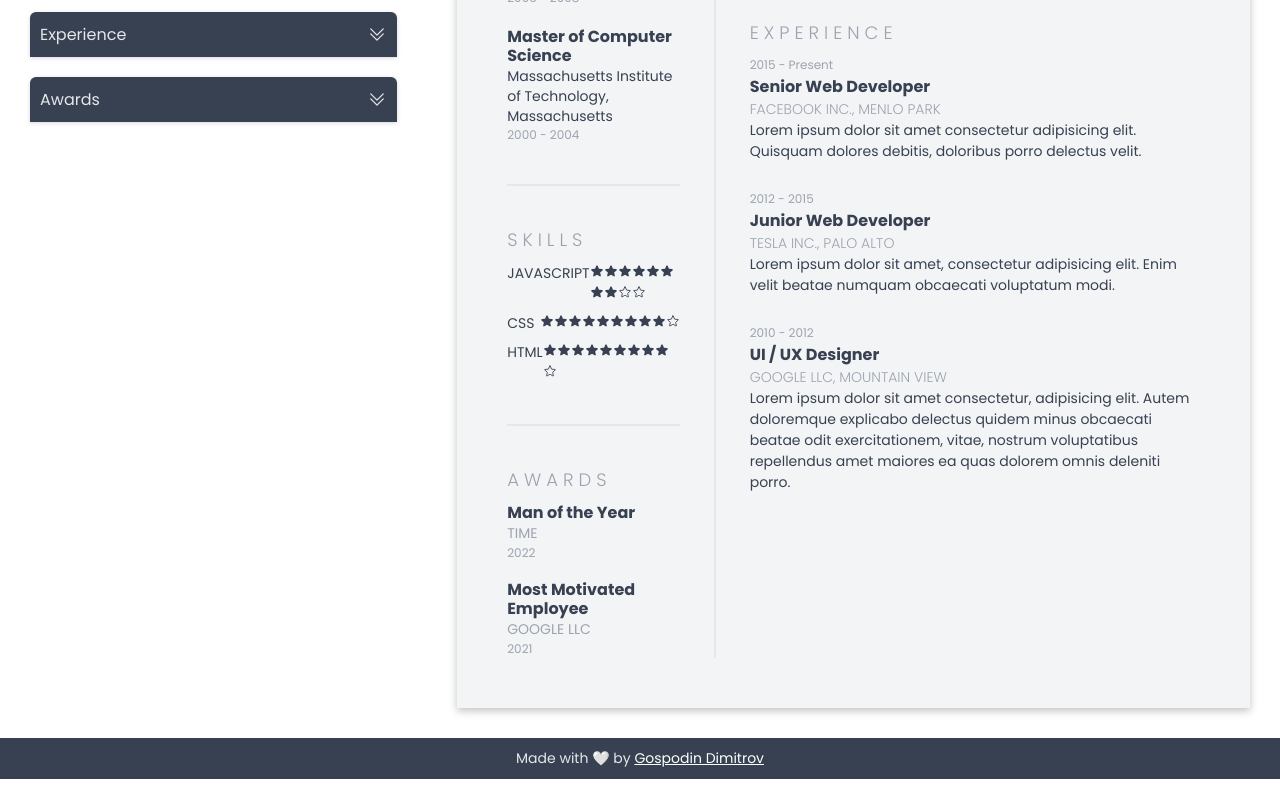
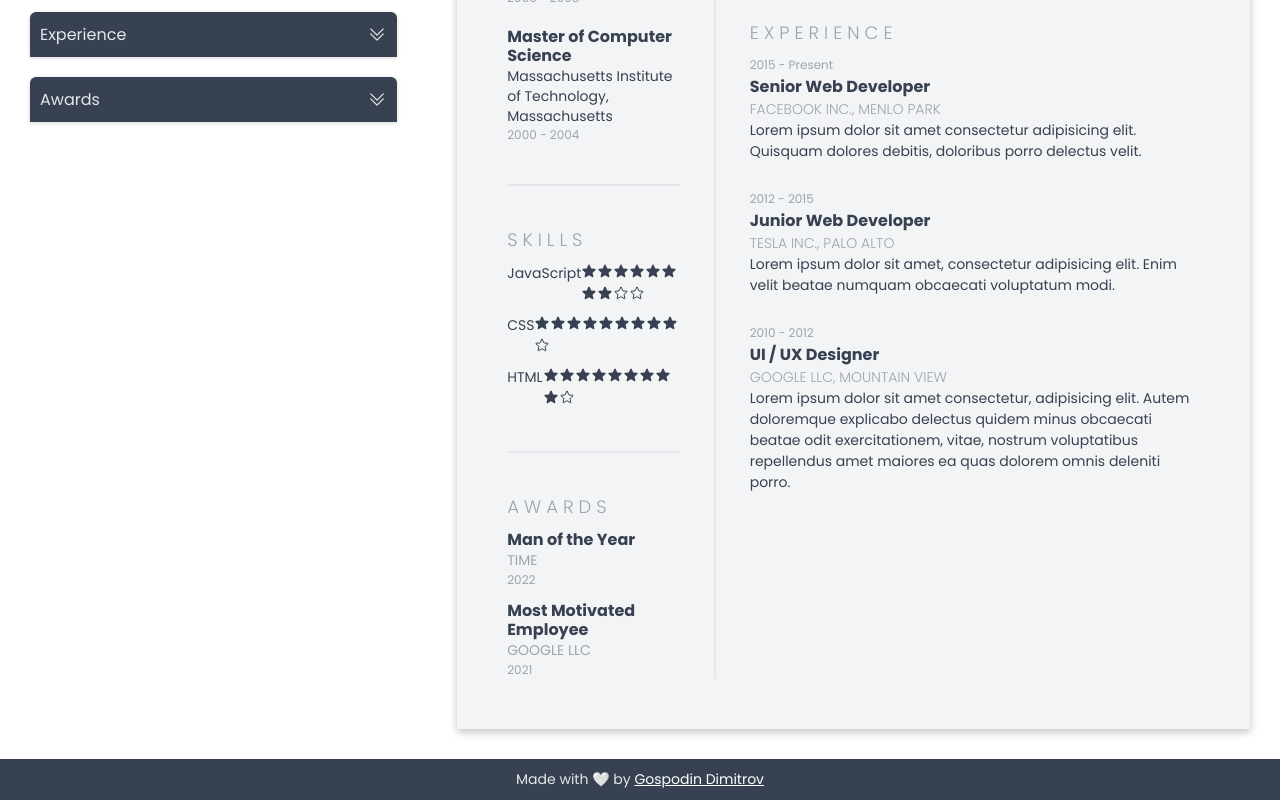
Before and after one commit to GDimitroff/cv-creator, a React (Create React App) app: page / in a window 1280 px wide. Shown: the part 601-1401 px from the top of the page. Before the commit the page ends 1380 px from the top, so only its background shows below. Built offline with nearby package versions, Linux system fonts and the light colour scheme.

Commit message:
Minor fixes

```diff
--- a/src/components/CVPreview/Awards.module.css
+++ b/src/components/CVPreview/Awards.module.css
@@ -1,7 +1,7 @@
 .awards {
   display: flex;
   flex-direction: column;
-  gap: 18px;
+  gap: 12px;
 }
 
 .title {
--- a/src/components/CVPreview/Skills.js
+++ b/src/components/CVPreview/Skills.js
@@ -16,9 +16,9 @@ const Skills = ({ skills }) => {
     const stars = [];
     for (let i = 1; i <= 10; i++) {
       if (i <= rating) {
-        stars.push(<StarIcon className={classes.star} key={i} />);
+        stars.push(<StarIcon className={classes.icon} key={i} />);
       } else {
-        stars.push(<EmptyStar className={classes.star} key={i} />);
+        stars.push(<EmptyStar className={classes.icon} key={i} />);
       }
     }
 
--- a/src/components/CVPreview/Skills.module.css
+++ b/src/components/CVPreview/Skills.module.css
@@ -11,16 +11,7 @@
   font-size: 1.4rem;
 }
 
-.rating p {
-  text-transform: uppercase;
-}
-
 .icon {
-  width: 18px;
-  fill: var(--primary-dark);
-}
-
-.star {
-  width: 14px;
+  width: 16px;
   color: var(--primary-dark);
 }
```
